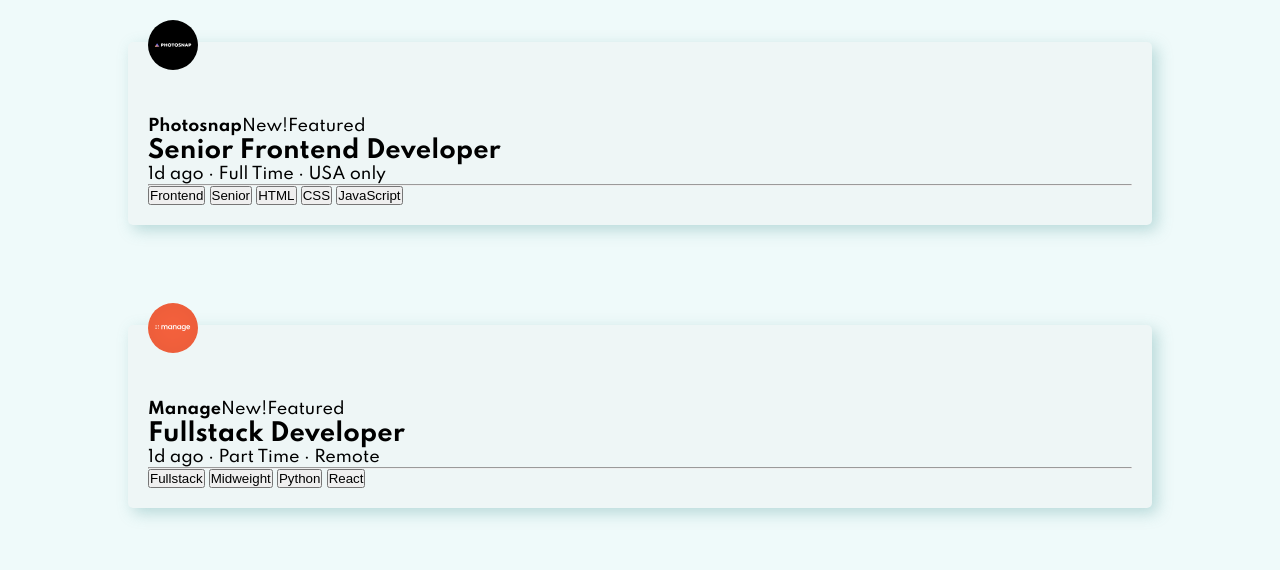
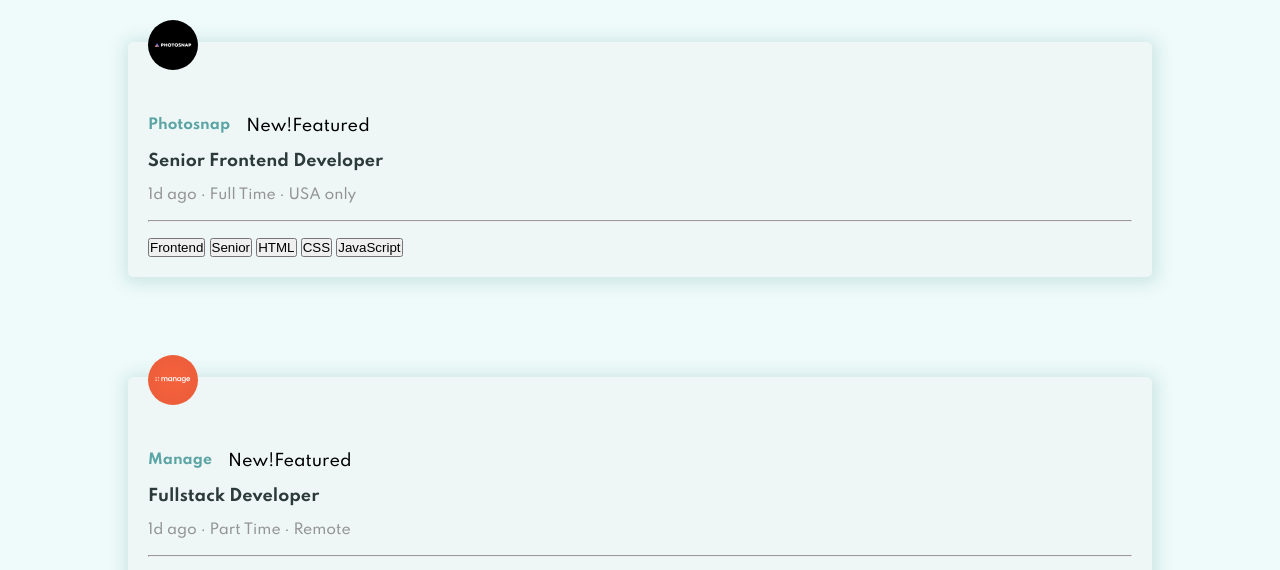
Before and after one commit to karla-codes/job-listings-project, a website: page index.html in a window 1280 px wide. Shown: the part 158-728 px from the top of the page. Drawn offline with Linux system fonts and the light colour scheme.

Commit message:
Styled card text

```diff
--- a/index.html
+++ b/index.html
@@ -44,8 +44,8 @@
 
         <div class="job">
           <h1>Photosnap</h1>
-          <span>New!</span>
-          <span>Featured</span>
+          <span class="new-tag">New!</span>
+          <span class="featured-tag">Featured</span>
         </div>
         <div class="job-title">
           <h2>Senior Frontend Developer</h2>
@@ -76,8 +76,8 @@
         </div>
         <div class="job">
           <h1>Manage</h1>
-          <span>New!</span>
-          <span>Featured</span>
+          <span class="new-tag">New!</span>
+          <span class="featured-tag">Featured</span>
         </div>
         <div class="job-title">
           <h2>Fullstack Developer</h2>
@@ -107,7 +107,7 @@
         </div>
         <div class="job">
           <h1>Account</h1>
-          <span>New!</span>
+          <span class="new-tag">New!</span>
         </div>
         <div class="job-title">
           <h2>Junior Frontend Developer</h2>
--- a/sass/base/_typography.scss
+++ b/sass/base/_typography.scss
@@ -1,4 +1,3 @@
 html {
   font-family: "Spartan", sans-serif;
-  font-size: 1rem;
 }
--- a/sass/helpers/_variables.scss
+++ b/sass/helpers/_variables.scss
@@ -3,7 +3,9 @@ $backgroundColor: hsl(180, 52%, 96%);
 $cardColor: hsl(180, 31%, 95%);
 $smallTextColor: hsl(0, 0%, 58%);
 $largeTextColor: hsl(180, 14%, 20%);
-$boxShadow: hsla(180, 29%, 50%, 0.379);
+$boxShadow: hsla(180, 29%, 50%, 0.208);
 
 $fontRegular: 500;
 $fontBold: 700;
+$titleFontSize: 0.875rem;
+$subtitleFontSize: 1rem;
--- a/sass/modules/_card.scss
+++ b/sass/modules/_card.scss
@@ -1,7 +1,7 @@
 div.container {
   background-color: $cardColor;
   border-radius: 5px;
-  box-shadow: 5px 5px 15px $boxShadow;
+  box-shadow: 1px 2px 15px 5px $boxShadow;
   width: 80%;
   margin: 3.125rem auto;
   padding: 1.25rem;
@@ -21,7 +21,32 @@ div.container {
     display: flex;
 
     h1 {
-      font-size: 1rem;
+      color: $primaryColor;
+      font-size: $titleFontSize;
+      font-weight: $fontBold;
+      padding-right: 1rem;
     }
   }
+
+  .job-title {
+    margin: 1rem 0;
+    text-align: left;
+
+    h2 {
+      color: $largeTextColor;
+      font-size: $subtitleFontSize;
+      font-weight: $fontBold;
+    }
+  }
+
+  .job-info {
+    color: $smallTextColor;
+    font-size: $titleFontSize;
+    font-weight: $fontRegular;
+    margin-bottom: 1rem;
+  }
+
+  .job-tags {
+    margin-top: 1rem;
+  }
 }
```
Also changed, not shown: css/style.css.
